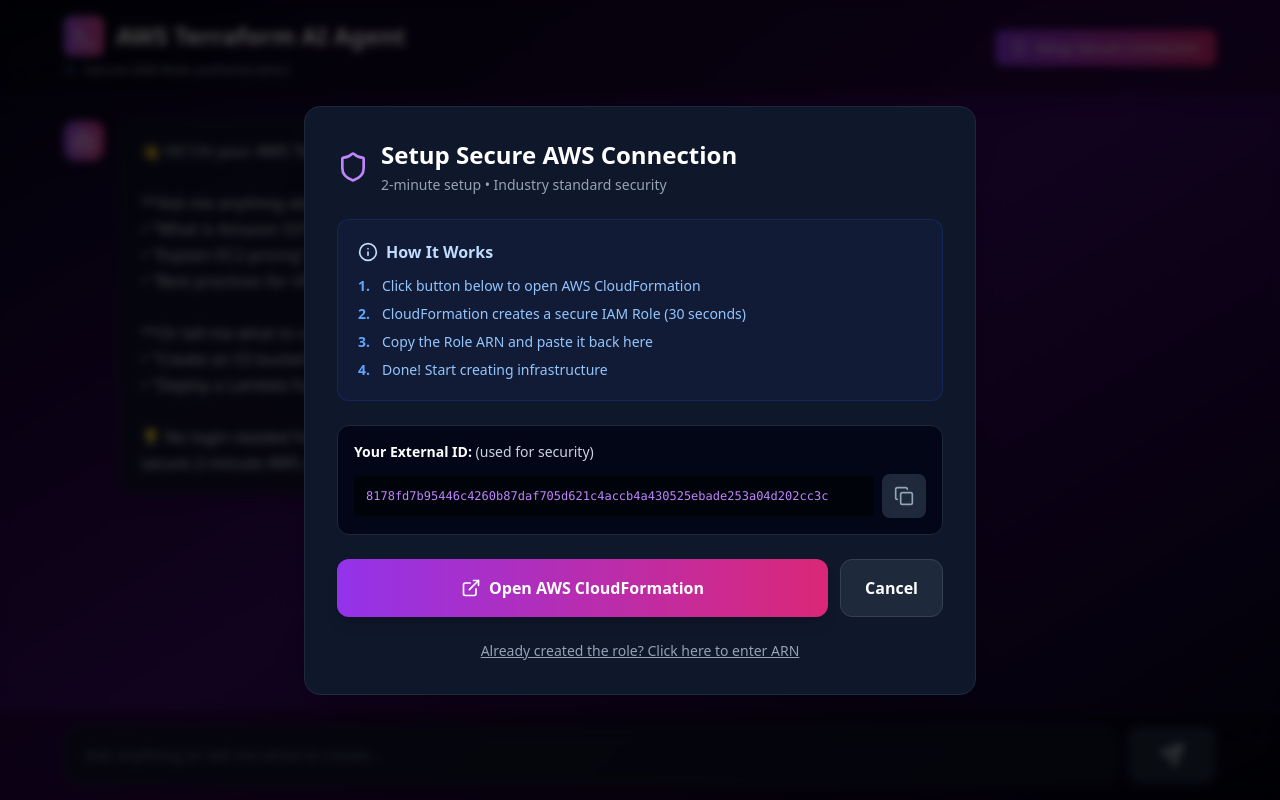
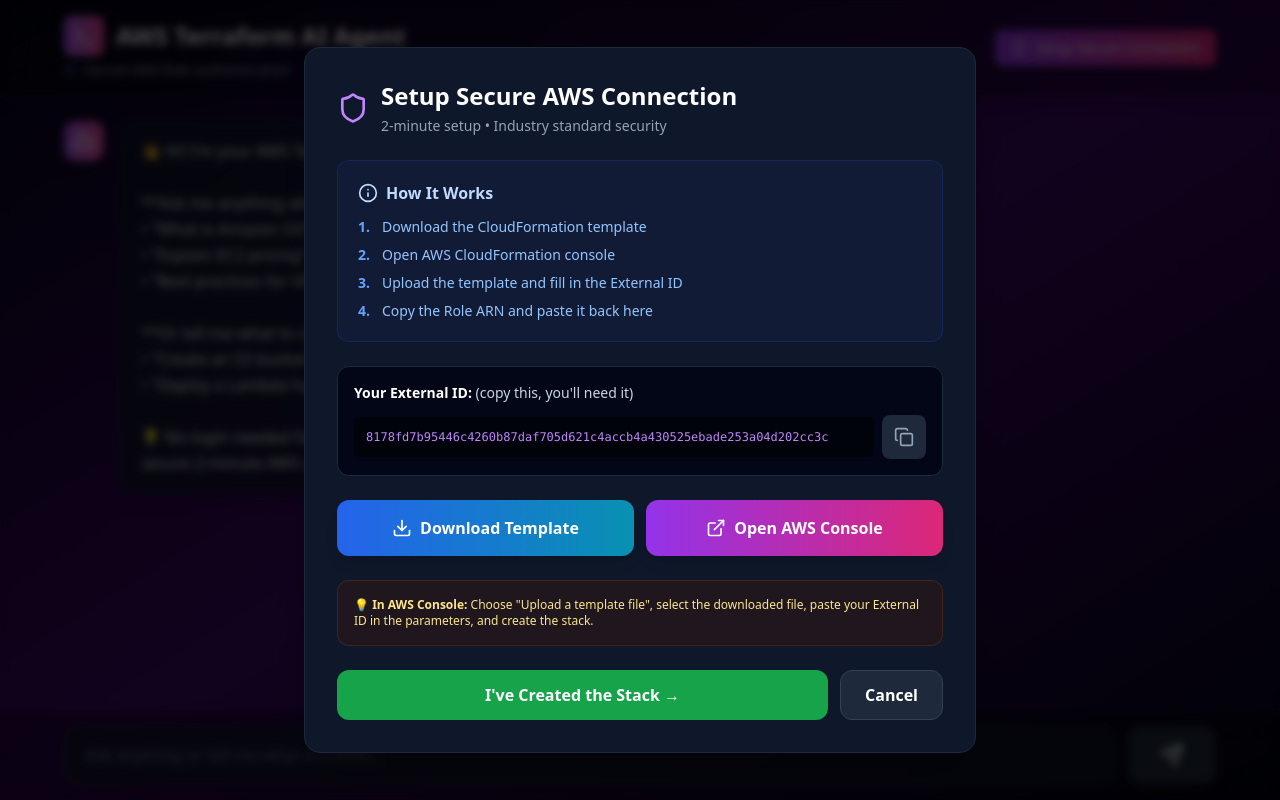
Before and after one commit to PraveenaMaliipeddi/terraform-ai-agent-real, a React (Vite) app in the folder frontend/: page / in a window 1280 px wide. Both pictures are taken after a click on the button "Setup Secure Connection". Built offline with nearby package versions, Linux system fonts and the light colour scheme.

Commit message:
Remove /refs/heads/ from GitHub URL

```diff
--- a/frontend/src/components/RealTerraformAgent.jsx
+++ b/frontend/src/components/RealTerraformAgent.jsx
@@ -1,6 +1,6 @@
-// RealTerraformAgent.jsx - Complete File
+// RealTerraformAgent.jsx - Complete File with Template Download
 import React, { useState, useRef, useEffect } from 'react';
-import { Send, Loader2, Bot, User, Shield, Code, Terminal, CheckCircle, AlertTriangle, Info, ExternalLink, Copy, Check } from 'lucide-react';
+import { Send, Loader2, Bot, User, Shield, Code, Terminal, CheckCircle, AlertTriangle, Info, ExternalLink, Copy, Check, Download } from 'lucide-react';
 
 // API URL - auto-detects localhost or uses environment variable
 const API_URL = window.location.hostname === 'localhost'
@@ -56,14 +56,24 @@
     setShowOnboardingModal(true);
   };
 
-const getCloudFormationUrl = () => {
-  // ✅ FIXED: Simplified GitHub raw URL (AWS CloudFormation needs simple format)
-  const templateUrl = encodeURIComponent(
-    `https://raw.githubusercontent.com/PraveenaMaliipeddi/terraform-ai-agent-real/main/terraform-ai-role.yaml`
-  );
-  const stackName = 'TerraformAI-Access';
-  return `https://console.aws.amazon.com/cloudformation/home?region=us-east-1#/stacks/create/review?templateURL=${templateUrl}&stackName=${stackName}&param_ExternalId=${externalId}&param_TerraformAIAccountId=${TERRAFORM_AI_ACCOUNT_ID}`;
-};
+  const getCloudFormationUrl = () => {
+    // Opens CloudFormation create stack page (user will upload template)
+    const region = 'us-east-1';
+    return `https://console.aws.amazon.com/cloudformation/home?region=${region}#/stacks/create`;
+  };
+
+  const downloadTemplate = () => {
+    // Download the CloudFormation template from GitHub
+    const templateUrl = 'https://raw.githubusercontent.com/PraveenaMaliipeddi/terraform-ai-agent-real/main/terraform-ai-role.yaml';
+    const link = document.createElement('a');
+    link.href = templateUrl;
+    link.download = 'terraform-ai-role.yaml';
+    link.target = '_blank';
+    document.body.appendChild(link);
+    link.click();
+    document.body.removeChild(link);
+  };
+
   const copyToClipboard = (text) => {
     navigator.clipboard.writeText(text);
     setCopied(true);
@@ -483,26 +493,26 @@
                   <ol className="text-sm text-blue-300 space-y-2">
                     <li className="flex gap-3">
                       <span className="text-blue-400 font-bold">1.</span>
-                      <span>Click button below to open AWS CloudFormation</span>
+                      <span>Download the CloudFormation template</span>
                     </li>
                     <li className="flex gap-3">
                       <span className="text-blue-400 font-bold">2.</span>
-                      <span>CloudFormation creates a secure IAM Role (30 seconds)</span>
+                      <span>Open AWS CloudFormation console</span>
                     </li>
                     <li className="flex gap-3">
                       <span className="text-blue-400 font-bold">3.</span>
-                      <span>Copy the Role ARN and paste it back here</span>
+                      <span>Upload the template and fill in the External ID</span>
                     </li>
                     <li className="flex gap-3">
                       <span className="text-blue-400 font-bold">4.</span>
-                      <span>Done! Start creating infrastructure</span>
+                      <span>Copy the Role ARN and paste it back here</span>
                     </li>
                   </ol>
                 </div>
 
                 <div className="bg-slate-950 rounded-xl p-4 border border-slate-800">
                   <p className="text-sm text-slate-300 mb-3">
-                    <strong className="text-white">Your External ID:</strong> (used for security)
+                    <strong className="text-white">Your External ID:</strong> (copy this, you'll need it)
                   </p>
                   <div className="flex items-center gap-2">
                     <code className="flex-1 bg-black/50 p-3 rounded text-xs text-purple-400 font-mono overflow-x-auto">
@@ -519,26 +529,41 @@
 
                 <div className="flex gap-3">
                   <button
+                    onClick={downloadTemplate}
+                    className="flex-1 bg-gradient-to-r from-blue-600 to-cyan-600 hover:from-blue-700 hover:to-cyan-700 text-white rounded-xl py-4 font-semibold transition-all flex items-center justify-center gap-2 shadow-lg"
+                  >
+                    <Download className="w-5 h-5" />
+                    Download Template
+                  </button>
+                  <button
                     onClick={() => window.open(getCloudFormationUrl(), '_blank')}
                     className="flex-1 bg-gradient-to-r from-purple-600 to-pink-600 hover:from-purple-700 hover:to-pink-700 text-white rounded-xl py-4 font-semibold transition-all flex items-center justify-center gap-2 shadow-lg"
                   >
                     <ExternalLink className="w-5 h-5" />
-                    Open AWS CloudFormation
+                    Open AWS Console
+                  </button>
+                </div>
+
+                <div className="bg-amber-950/30 border border-amber-800/30 rounded-xl p-4">
+                  <p className="text-xs text-amber-200">
+                    💡 <strong>In AWS Console:</strong> Choose "Upload a template file", select the downloaded file, paste your External ID in the parameters, and create the stack.
+                  </p>
+                </div>
+
+                <div className="flex gap-3">
+                  <button
+                    onClick={() => setOnboardingStep(2)}
+                    className="flex-1 bg-green-600 hover:bg-green-700 text-white rounded-xl py-3 font-semibold transition-all"
+                  >
+                    I've Created the Stack →
                   </button>
                   <button
                     onClick={() => setShowOnboardingModal(false)}
-                    className="px-6 bg-slate-800 hover:bg-slate-700 text-white rounded-xl py-4 font-semibold transition-all border border-slate-700"
+                    className="px-6 bg-slate-800 hover:bg-slate-700 text-white rounded-xl py-3 font-semibold transition-all border border-slate-700"
                   >
                     Cancel
                   </button>
                 </div>
-
-                <button
-                  onClick={() => setOnboardingStep(2)}
-                  className="w-full text-center text-sm text-slate-400 hover:text-white transition-colors underline"
-                >
-                  Already created the role? Click here to enter ARN
-                </button>
               </div>
             )}
 
```
